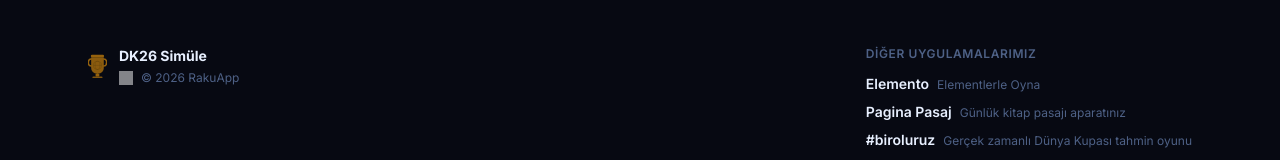
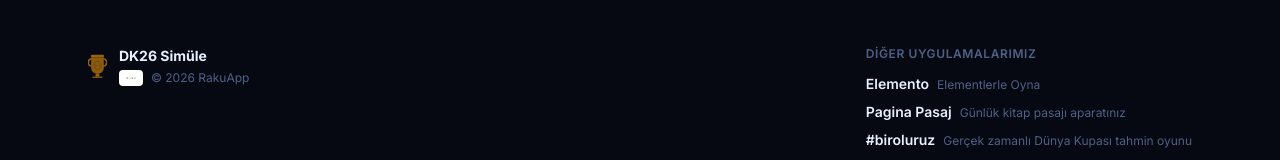
Before and after one commit to rakuappdigital/dk26simule, a Next.js app: page /simule in a window 1280 px wide. Shown: the part 899-1059 px from the top of the page. Built offline with nearby package versions, Linux system fonts and the light colour scheme.

Commit message:
footer: raku logosu beyaz pill içinde gösteriliyor

```diff
--- a/app/globals.css
+++ b/app/globals.css
@@ -61,12 +61,3 @@ html, body {
 input[type=number]::-webkit-inner-spin-button,
 input[type=number]::-webkit-outer-spin-button { -webkit-appearance: none; }
 input[type=number] { -moz-appearance: textfield; }
-
-/* RakuApp logo — remove white bg per theme */
-.raku-logo {
-  mix-blend-mode: multiply;
-}
-[data-theme="dark"] .raku-logo {
-  mix-blend-mode: normal;
-  filter: brightness(0) invert(1);
-}
--- a/app/layout.tsx
+++ b/app/layout.tsx
@@ -75,11 +75,13 @@ export default function RootLayout({ children }: { children: React.ReactNode })
                   <div>
                     <p className="text-sm font-bold text-primary">DK26 Simüle</p>
                     <div className="mt-1 flex items-center gap-2">
-                      <img
-                        src="/raku-logo.png"
-                        alt=""
-                        className="h-3.5 w-auto raku-logo opacity-50"
-                      />
+                      <div className="rounded bg-white px-1.5 py-0.5">
+                        <img
+                          src="/raku-logo.png"
+                          alt="RakuApp"
+                          className="h-3 w-auto"
+                        />
+                      </div>
                       <span className="text-xs text-muted">© 2026 RakuApp</span>
                     </div>
                   </div>
```
